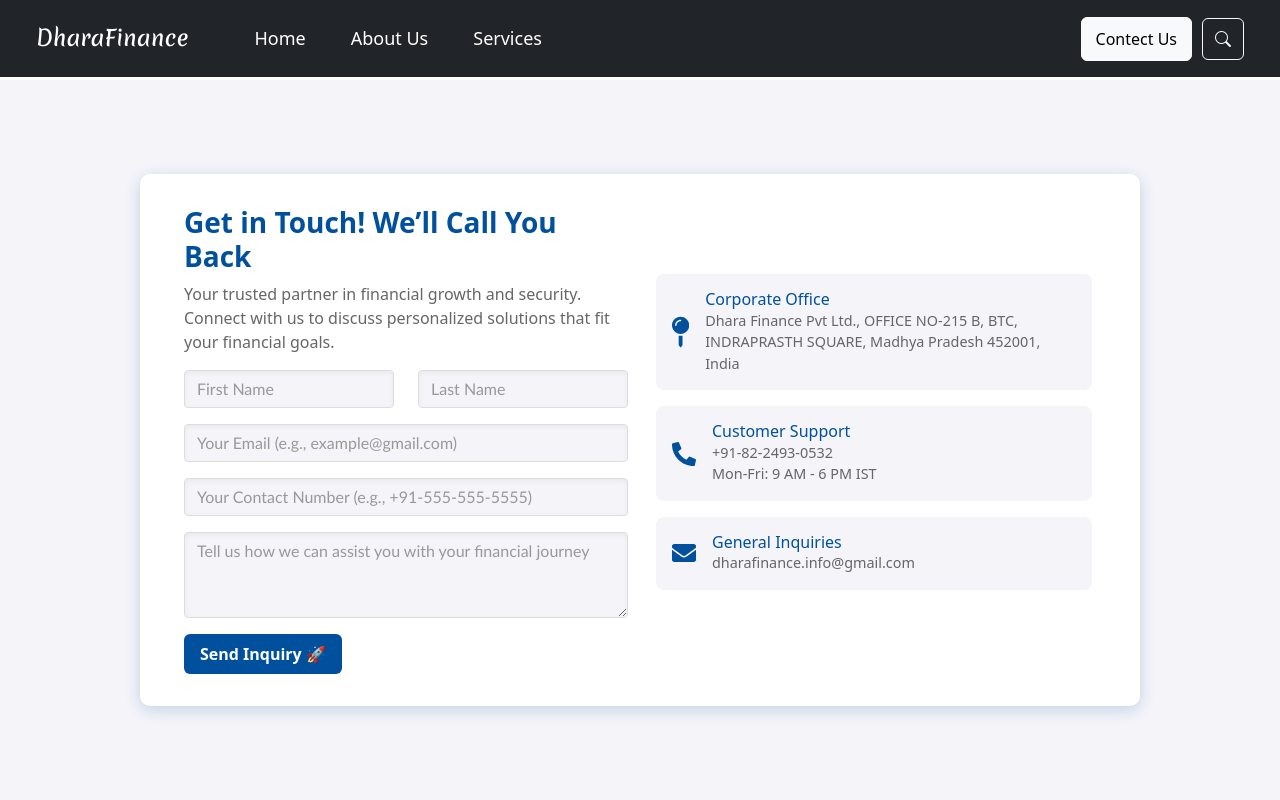
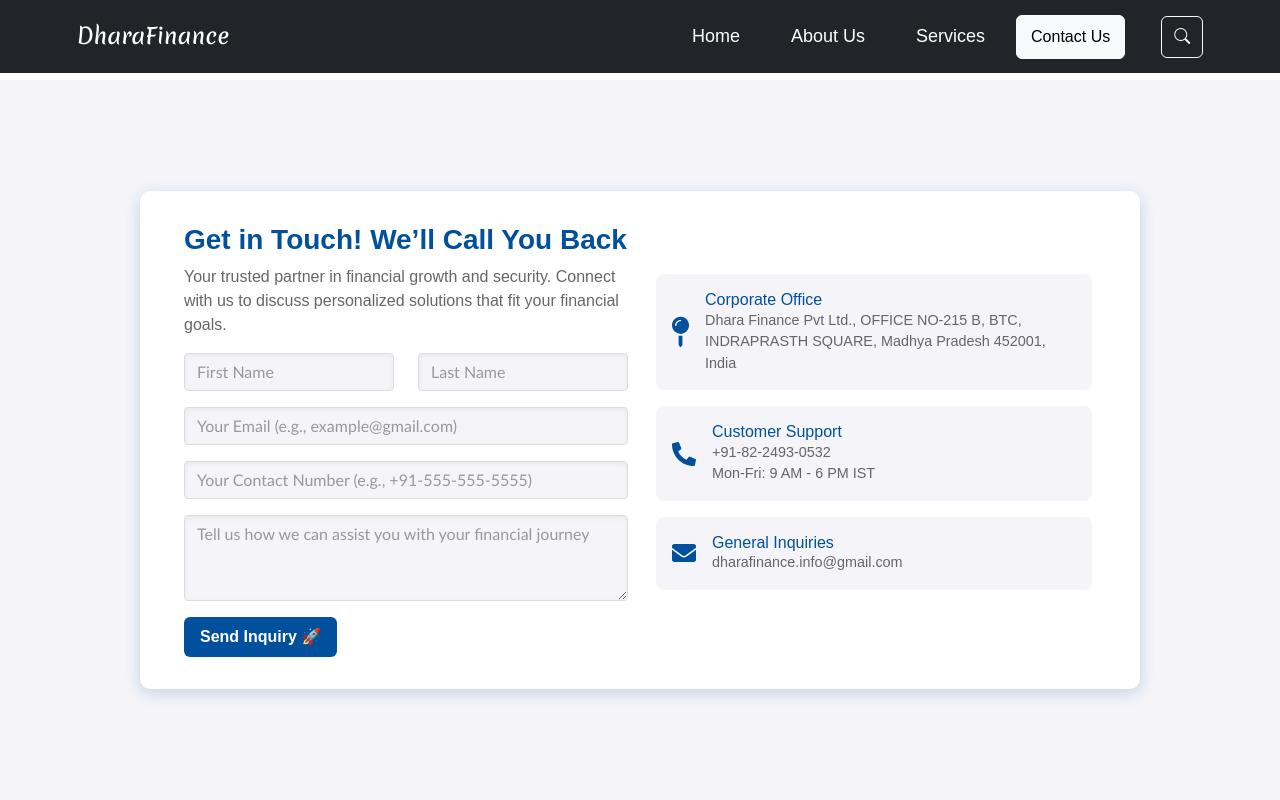
Before and after one commit to sahil-kourav/DharaFinance_project, a React (Create React App) app: page /connect-us in a window 1280 px wide. Shown: the top 800 px of the page. Built offline with nearby package versions, Linux system fonts and the light colour scheme.

Commit message:
fourth commit

```diff
--- a/package.json
+++ b/package.json
@@ -1,5 +1,5 @@
 {
-  "name": "credinest",
+  "name": "dharafinance",
   "version": "0.1.0",
   "private": true,
   "dependencies": {
--- a/public/index.html
+++ b/public/index.html
@@ -24,7 +24,7 @@
       work correctly both with client-side routing and a non-root public URL.
       Learn how to configure a non-root public URL by running `npm run build`.
     -->
-    <title>When banks compete, you win.</title>
+    <title>When options grow, You glow.</title>
     <link rel="preconnect" href="https://fonts.googleapis.com">
     <link rel="preconnect" href="https://fonts.gstatic.com" crossorigin>
     <link href="https://fonts.googleapis.com/css2?family=Merienda:wght@300..900&display=swap" rel="stylesheet">
--- a/src/App.css
+++ b/src/App.css
@@ -1,9 +1,16 @@
 /* Additional Global Styling */
-body {
-    margin: 0;
-    margin-top: 50px; /* Adjust this value based on your navbar height */
-    padding: 0;
-    font-family: Arial, sans-serif;
+*{
+  padding: 0;
+  margin: 0;
+  box-sizing: border-box;
+  font-family: Arial, sans-serif;
+}
+
+html, body {
+  width: 100%;
+  height: 100%;
+  /* margin-top: 50px; Adjust this value based on your navbar height */
+  /* overflow: hidden; */
 }
 
 
--- a/src/HomePage.jsx
+++ b/src/HomePage.jsx
@@ -15,7 +15,7 @@ import { FaCar,FaCreditCard, FaMoneyBillWave, FaUniversity, FaShieldAlt } from '
 
 const HomePage = () => {
   return (
-    <div>
+    <div className="code-container">
       {/* Banner Section */}
       <section className="banner-section container my-5">
         <div className="row">
--- a/src/LoanOptionsComponent/LoanOptions.jsx
+++ b/src/LoanOptionsComponent/LoanOptions.jsx
@@ -1,6 +1,6 @@
 import "../App.css";
 import React, { useState } from "react";
-import { Link, useNavigate } from 'react-router-dom';
+import { useNavigate } from 'react-router-dom';
 import { Tab, Nav } from 'react-bootstrap';
 import { Container, Row, Col } from "react-bootstrap";
 import money from "../Assets/money.png";
--- a/src/NavbarComponent/Navbar.css
+++ b/src/NavbarComponent/Navbar.css
@@ -1,4 +1,4 @@
-/* **** Navbar  **** */
+/* **** Navbar  ****
  .navbar {
     background-color: #0a2740;
     padding: 10px 20px;
@@ -98,14 +98,12 @@
     background-color: white;
     color: rgb(226, 59, 13);
   }
+   */
 
 
 
 
 
-
-
-/*
 * {
   margin: 0;
   padding: 0;
@@ -171,13 +169,13 @@
 }
 
 .navbar .navbar-nav .nav-item {
-  margin-left: 2rem;
+  margin-left: 1rem;
 }
 
 .navbar .navbar-nav .nav-item .nav-link {
   color: white;
   padding: 15px 15px;
-  margin-left: 15px;
+  margin-left: 5px;
   font-size: 18px;
 }
 
@@ -262,7 +260,7 @@
 
 
 
-@media (max-width: 768px) {
+@media (max-width: 991px) {
   .header {
     background: var(--bg-color);
   }
@@ -319,39 +317,34 @@
   .navbar.active .nav-item {
     transform: translateX(0);
     transition-delay: .25s;
-  } */
+  }
 
-  /* Stack navbar items vertically */
-  /* .navbar .navbar-nav {
+  .nav-link.active{
+    border: none;
+  }
+
+ .navbar .navbar-nav {
+  display: flex;
     flex-direction: column;
     align-items: left;
   }
 
   .navbar .nav-item {
-    margin: 0.5rem 0;
+    margin: 1rem 0;
     font-size: 2rem;
     text-align: left;
   }
 
-     .search-box {
-      display: flex;
-      align-items: center;
-      justify-content: center;
-      background-color: white;
-      border-radius: 8px;
-      padding: 10px 8px;
-      height: 44px;
-      transition: border-color 0.3s, box-shadow 0.3s;
-    }
+  .connect-form {
+    display: flex;
+    align-items: flex-end;
+    justify-content: flex-end;
+    gap: 0px;
+  }
 
-    .search-input {
-      width: 220px;
-      border-radius: 10px;
-      font-size: 16px;
-      border: none;
-      outline: none;
-      height: 44px;
-      padding: 10px 5px;
-      transition: border-color 0.3s, box-shadow 0.3s;
-    }
-} */
+  .connect-btn {
+    font-size: 16px;
+    padding: 9px 14px;
+    margin-left: 15px;
+  }
+}
--- a/src/NavbarComponent/Navbar.jsx
+++ b/src/NavbarComponent/Navbar.jsx
@@ -1,9 +1,108 @@
-import React, { useState } from 'react';
-import { NavLink } from 'react-router-dom';
-import 'bootstrap/dist/css/bootstrap.min.css';
-import 'bootstrap-icons/font/bootstrap-icons.css';
-import './Navbar.css';
-import 'bootstrap/dist/js/bootstrap.bundle.min.js';
+// import React, { useState } from 'react';
+// import { NavLink } from 'react-router-dom';
+// import 'bootstrap/dist/css/bootstrap.min.css';
+// import 'bootstrap-icons/font/bootstrap-icons.css';
+// import './Navbar.css';
+// import 'bootstrap/dist/js/bootstrap.bundle.min.js';
+
+// const Navbar = () => {
+//   const [searchActive, setSearchActive] = useState(false);
+
+//   const handleSearchClick = () => {
+//     setSearchActive(!searchActive);
+//   };
+
+//   return (
+//     <nav className="navbar navbar-expand-lg navbar-dark bg-dark px-3">
+//       <NavLink className="navbar-brand" to="/">DharaFinance</NavLink>
+
+//       <button
+//         className="navbar-toggler"
+//         type="button"
+//         data-bs-toggle="collapse"
+//         data-bs-target="#navbarNav"
+//         aria-controls="navbarNav"
+//         aria-expanded="false"
+//         aria-label="Toggle navigation"
+//       >
+//         <span className="navbar-toggler-icon"></span>
+//       </button>
+
+//       <div className="collapse navbar-collapse" id="navbarNav">
+//         <ul className="navbar-nav me-auto mb-2 mb-lg-0">
+// <li className="nav-item">
+//   <NavLink exact className="nav-link" activeClassName="active" to="/">
+//     Home
+//   </NavLink>
+// </li>
+// <li className="nav-item">
+//   <NavLink className="nav-link" activeClassName="active" to="/about-us">
+//     About Us
+//   </NavLink>
+// </li>
+// <li className="nav-item">
+//   <NavLink className="nav-link" activeClassName="active" to="/services">
+//     Services
+//   </NavLink>
+// </li>
+//         </ul>
+
+//         <form className="d-flex align-items-center justify-content-center connect-form">
+//           <NavLink to="/connect-us" className="btn btn-outline-light connect-btn">
+//             Contect Us
+//           </NavLink>
+
+//           {searchActive ? (
+//             <div className="search-box">
+//               <input
+//                 type="text"
+//                 className="search-input"
+//                 placeholder="Search about loans"
+//                 aria-label="Search"
+//               />
+//               <button
+//                 className="btn btn-outline-light close-btn"
+//                 onClick={handleSearchClick}
+//                 type="button"
+//               >
+//                 <i className="bi bi-x"></i>
+//               </button>
+//             </div>
+//           ) : (
+//             <button
+//               className="btn btn-outline-light search-btn"
+//               type="button"
+//               onClick={handleSearchClick}
+//             >
+//               <i className="bi bi-search"></i>
+//             </button>
+//           )}
+//         </form>
+//       </div>
+//     </nav>
+//   );
+// };
+
+// export default Navbar;
+
+
+
+
+
+
+
+
+
+
+
+
+import React, { useState } from "react";
+import { NavLink } from "react-router-dom";
+import "bootstrap/dist/css/bootstrap.min.css";
+import "./Navbar.css";
+import MenuIcon from "@mui/icons-material/Menu";
+import "bootstrap-icons/font/bootstrap-icons.css";
+import "bootstrap/dist/js/bootstrap.bundle.min.js";
 
 const Navbar = () => {
   const [searchActive, setSearchActive] = useState(false);
@@ -12,46 +111,59 @@ const Navbar = () => {
     setSearchActive(!searchActive);
   };
 
+  const [isNavbarActive, setIsNavbarActive] = useState(false);
+
+  const toggleNavbar = () => {
+    setIsNavbarActive(!isNavbarActive);
+  };
+
   return (
-    <nav className="navbar navbar-expand-lg navbar-dark bg-dark px-3">
-      <NavLink className="navbar-brand" to="/">DharaFinance</NavLink>
+    <header className={`header bg-dark ${isNavbarActive ? "sticky" : ""}`}>
+      <NavLink className="logo" to="/">
+        DharaFinance
+      </NavLink>
 
-      <button
-        className="navbar-toggler"
-        type="button"
-        data-bs-toggle="collapse"
-        data-bs-target="#navbarNav"
-        aria-controls="navbarNav"
-        aria-expanded="false"
-        aria-label="Toggle navigation"
-      >
-        <span className="navbar-toggler-icon"></span>
-      </button>
+      <div className="menu-icon" id="menu-icon" onClick={toggleNavbar}>
+        <MenuIcon style={{ fontSize: "3rem", color: "#ededed" }} />
+      </div>
 
-      <div className="collapse navbar-collapse" id="navbarNav">
-        <ul className="navbar-nav me-auto mb-2 mb-lg-0">
+      <nav className={`navbar ${isNavbarActive ? "active" : ""}`}>
+        <ul className="navbar-nav">
           <li className="nav-item">
             <NavLink exact className="nav-link" activeClassName="active" to="/">
               Home
             </NavLink>
           </li>
           <li className="nav-item">
-  <NavLink className="nav-link" activeClassName="active" to="/about-us">
+            <NavLink
+              className="nav-link"
+              activeClassName="active"
+              to="/about-us"
+            >
               About Us
             </NavLink>
           </li>
           <li className="nav-item">
-  <NavLink className="nav-link" activeClassName="active" to="/services">
+            <NavLink
+              className="nav-link"
+              activeClassName="active"
+              to="/services"
+            >
               Services
             </NavLink>
           </li>
-        </ul>
 
-        <form className="d-flex align-items-center justify-content-center connect-form">
-          <NavLink to="/connect-us" className="btn btn-outline-light connect-btn">
-            Contect Us
+        <form className="connect-form">
+            <li className="nav-item">
+              <NavLink
+                to="/connect-us"
+                className="btn btn-outline-light connect-btn"
+              >
+                Contact Us
               </NavLink>
+            </li>
 
+            <li className="nav-item">
               {searchActive ? (
                 <div className="search-box">
                   <input
@@ -77,126 +189,14 @@ const Navbar = () => {
                   <i className="bi bi-search"></i>
                 </button>
               )}
+            </li>
         </form>
-      </div>
+          </ul>
+
+        <span className="active-nav"></span>
       </nav>
+    </header>
   );
 };
 
 export default Navbar;
-
-
-
-
-
-
-
-
-
-
-
-
-// import React, { useState } from "react";
-// import { NavLink } from "react-router-dom";
-// import "bootstrap/dist/css/bootstrap.min.css";
-// import "./Navbar.css";
-// import MenuIcon from "@mui/icons-material/Menu";
-// import "bootstrap-icons/font/bootstrap-icons.css";
-// import "bootstrap/dist/js/bootstrap.bundle.min.js";
-
-// const Navbar = () => {
-//   const [searchActive, setSearchActive] = useState(false);
-
-//   const handleSearchClick = () => {
-//     setSearchActive(!searchActive);
-//   };
-
-//   const [isNavbarActive, setIsNavbarActive] = useState(false);
-
-//   const toggleNavbar = () => {
-//     setIsNavbarActive(!isNavbarActive);
-//   };
-
-//   return (
-//     <header className={`header bg-dark ${isNavbarActive ? "sticky" : ""}`}>
-//       <NavLink className="logo" to="/">
-//         DharaFinance
-//       </NavLink>
-
-//       <div className="menu-icon" id="menu-icon" onClick={toggleNavbar}>
-//         <MenuIcon style={{ fontSize: "3rem", color: "#ededed" }} />
-//       </div>
-
-//       <nav className={`navbar ${isNavbarActive ? "active" : ""}`}>
-//         <ul className="navbar-nav">
-//           <li className="nav-item">
-//             <NavLink exact className="nav-link" activeClassName="active" to="/">
-//               Home
-//             </NavLink>
-//           </li>
-//           <li className="nav-item">
-//             <NavLink
-//               className="nav-link"
-//               activeClassName="active"
-//               to="/about-us"
-//             >
-//               About Us
-//             </NavLink>
-//           </li>
-//           <li className="nav-item">
-//             <NavLink
-//               className="nav-link"
-//               activeClassName="active"
-//               to="/services"
-//             >
-//               Services
-//             </NavLink>
-//           </li>
-
-//         <form className="connect-form">
-//             <li className="nav-item">
-//               <NavLink
-//                 to="/connect-us"
-//                 className="btn btn-outline-light connect-btn"
-//               >
-//                 Contact Us
-//               </NavLink>
-//             </li>
-
-//             <li className="nav-item">
-//               {searchActive ? (
-//                 <div className="search-box">
-//                   <input
-//                     type="text"
-//                     className="search-input"
-//                     placeholder="Search about loans"
-//                     aria-label="Search"
-//                   />
-//                   <button
-//                     className="btn btn-outline-light close-btn"
-//                     onClick={handleSearchClick}
-//                     type="button"
-//                   >
-//                     <i className="bi bi-x"></i>
-//                   </button>
-//                 </div>
-//               ) : (
-//                 <button
-//                   className="btn btn-outline-light search-btn"
-//                   type="button"
-//                   onClick={handleSearchClick}
-//                 >
-//                   <i className="bi bi-search"></i>
-//                 </button>
-//               )}
-//             </li>
-//         </form>
-//           </ul>
-
-//         <span className="active-nav"></span>
-//       </nav>
-//     </header>
-//   );
-// };
-
-// export default Navbar;
```
Also changed, not shown: 1 other file (tests, documents, lock files or other folders). Lines whose indentation alone changed are shown as unchanged.
